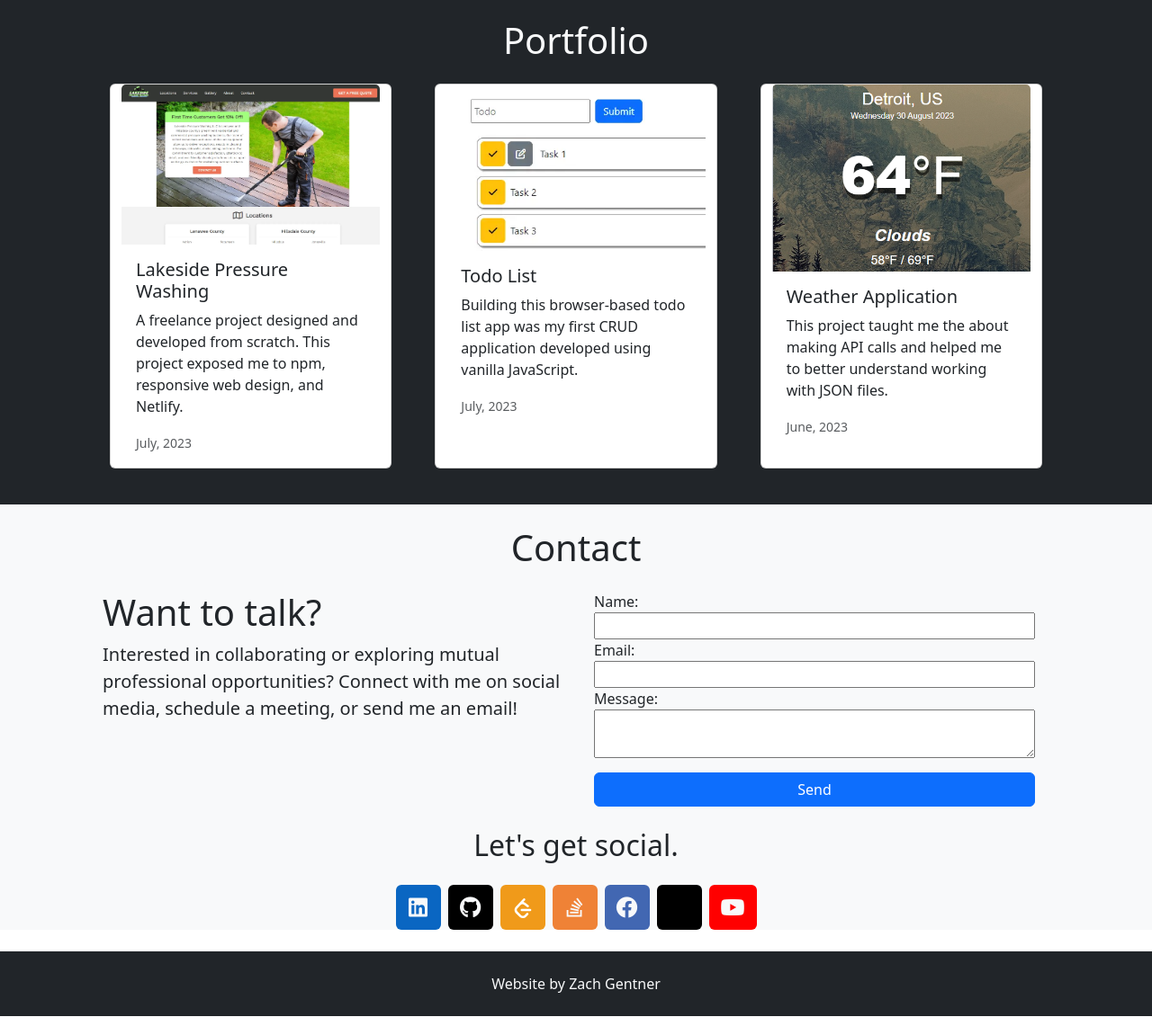
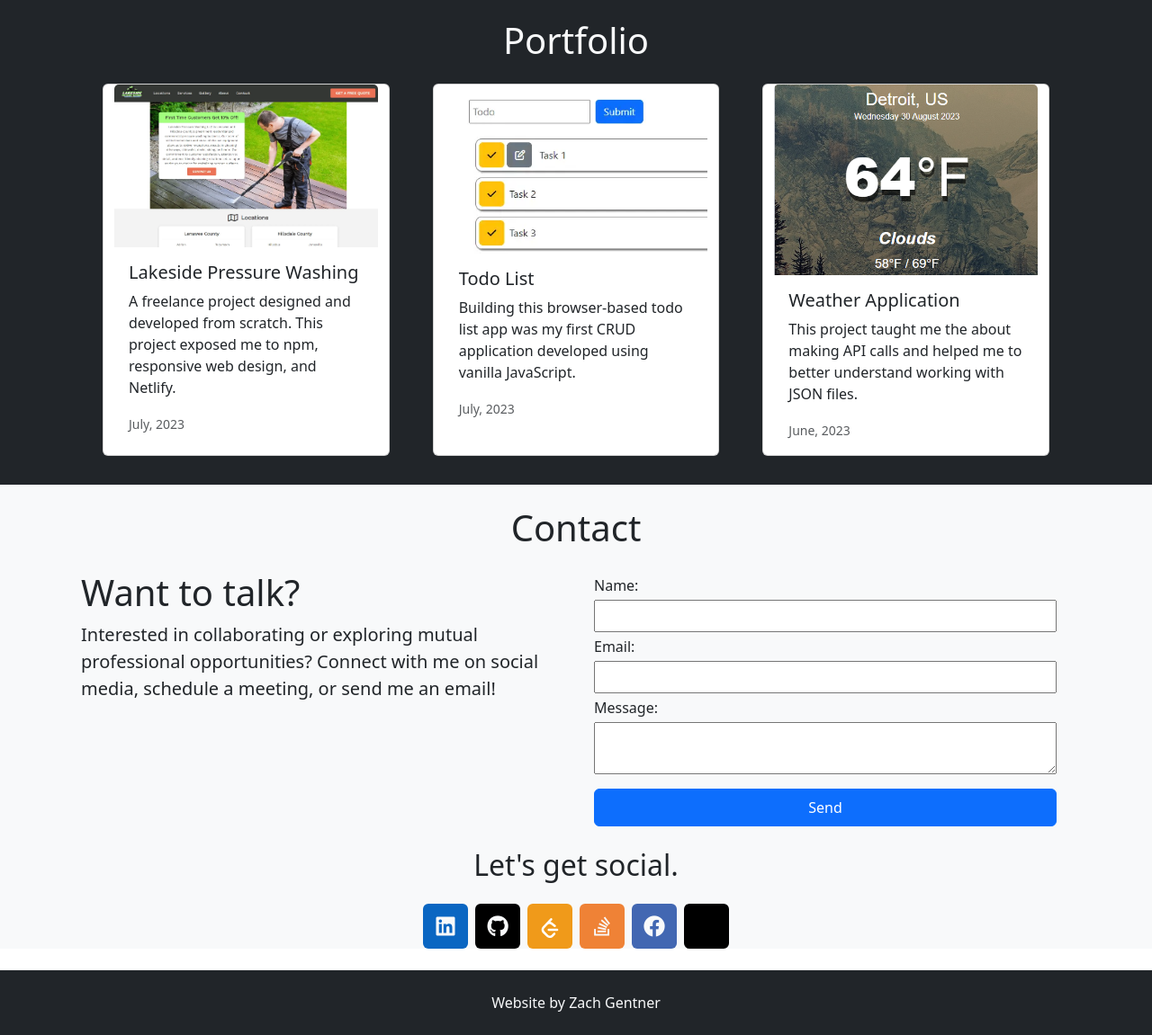
Before and after one commit to zachgentner/zachgentner.com, a website: page index.html in a window 1280 px wide. Shown: the part 775-1926 px from the top of the page at 90% size. Before the commit the page ends 1905 px from the top, so only its background shows below. Drawn offline with nearby package versions, Linux system fonts and the light colour scheme.

Commit message:
style updates

```diff
--- a/index.html
+++ b/index.html
@@ -62,7 +62,7 @@
     <section id="about" class="text-center bg-light text-dark">
       <div id="test" class="container container-fluid d-flex flex-column flex-lg-row align-items-center justify-content-center">
 
-        <div id="test" class="container-fluid d-flex">
+        <div id="test" class="container-fluid">
           <img src="img/prof-col.webp" decoding=“async” alt="An AI generated headshot of Zach Gentner">
         </div>
 
@@ -83,12 +83,12 @@
     </section>
 
 <!-- PORTFOLIO -->
-    <section id="portfolio" class="bg-dark text-light pb-3">
+    <section id="portfolio" class="bg-dark text-light pb-2">
         <div class="d-flex justify-content-center">
             <h1 class="display-6 m-4">Portfolio</h1>
         </div>
 
-        <div class="container px-4">
+        <div class="container px-3">
           <div class="row d-flex justify-content-center px-3">
             <div class="card col-lg project mb-4 mx-4">
               <img src="img/lpw.webp" class="card-img-top img-fluid" decoding=“async” alt="A screenshot of a business landing page.">
@@ -131,9 +131,9 @@
         <h1 class="display-6 m-4">Contact</h1>
       </div>
 
-      <div class="container mb-4 px-5">
+      <div class="container mb-4 px-4">
         <div class="row">
-          <div class="col-lg px-2">
+          <div class="col-lg px-2 mb-2">
             <h1>Want to talk?</h1>
             <!-- <img src="https://media.giphy.com/media/w1OBpBd7kJqHrJnJ13/giphy.gif" decoding=“async” style="height: 35px; width: 35px;"/> -->
             <p class="lead">Interested in collaborating or exploring mutual professional opportunities? Connect with me on social media, schedule a meeting, or send me an email!</p>
@@ -142,16 +142,16 @@
           <div class="col-lg d-flex justify-content-center align-items-center">
             <!-- <h3><i class="fa-solid fa-hammer"></i> Form under construction!</h1> -->
               <form class="d-flex flex-column container-fluid" action="https://formspree.io/f/mbjvygge" method="POST">
-                <label for="name">Name:</label>
-                <input type="text" name="name" required>
+                <label for="name" class="py-1">Name:</label>
+                <input type="text" name="name" class="py-1" required>
 
-                <label for="email">Email:</label>
-                <input type="email" name="email" required>
+                <label for="email" class="py-1">Email:</label>
+                <input type="email" class="py-1" name="email" required>
 
-                <label for="message">Message:</label>
-                <textarea name="message" required></textarea>
+                <label for="message" class="py-1">Message:</label>
+                <textarea name="message" class="py-1" required></textarea>
 
-                <button type="submit" class="btn btn-primary mt-3">Send</button>
+                <button type="submit" class="btn btn-primary mt-3 py-2">Send</button>
               </form>
           </div>
 
@@ -198,11 +198,11 @@
           </a>
         </button>
 
-        <button class="btn d-flex align-items-center mx-1" style="background-color: #FF0000; order: 8">
+        <!-- <button class="btn d-flex align-items-center mx-1" style="background-color: #FF0000; order: 8">
           <a href="https://www.youtube.com/zachgentner/" target="_blank">
             <i class="fa-brands fa-youtube fa-xl text-light"></i>
           </a>
-        </button>
+        </button> -->
 
         <button class="btn d-flex align-items-center mx-1" style="background-color: #000000; order: 2">
           <a href="https://www.github.com/zachgentner/" target="_blank">
--- a/style.css
+++ b/style.css
@@ -7,10 +7,15 @@ body, html {
     position: sticky;
 }
 
-img {
+#splash img {
     width: 350px;
     margin: auto;
     overflow: none;
+}
+
+#about img {
+    width: 100%;
+    max-width: 350px;
 }
 
 #splash {
@@ -60,8 +65,6 @@ img {
     min-width: 50px;
 }
 
-#social
-
 .filter-white {
     filter: invert(100%) sepia(100%) saturate(0%) hue-rotate(30deg) brightness(104%) contrast(102%);
 }
```
